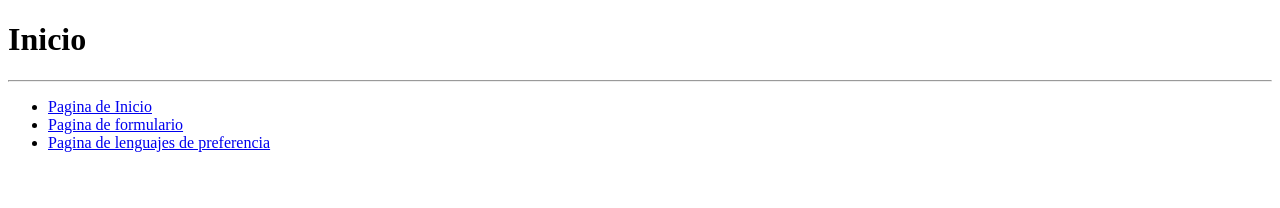
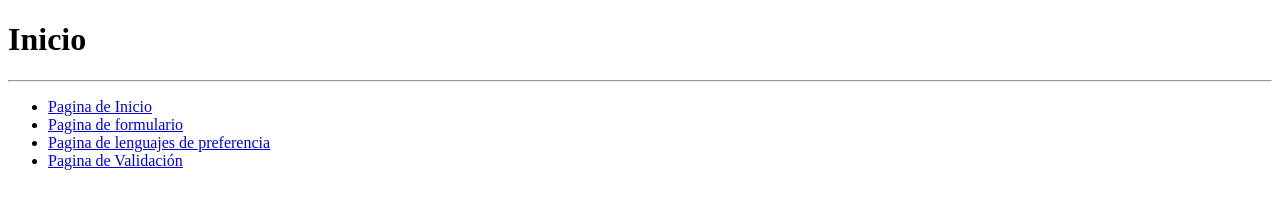
Before and after one commit to soyluisypunto/Laboratorio06IDWEB, a plain HTML site: page index.html in a window 1280 px wide. Drawn offline with Linux system fonts and the light colour scheme.

Commit message:
Agregando hipervinculo de validacion

```diff
--- a/index.html
+++ b/index.html
@@ -15,6 +15,7 @@
             <li> <a href="index.html">Pagina de Inicio</a></li>
             <li> <a href="registro.html">Pagina de formulario</a></li>
             <li> <a href="lenguajes.html">Pagina de lenguajes de preferencia</a></li>
+            <li> <a href="validacion.html">Pagina de Validación</a></li>
         </ul>
     </nav>
 </body>
```
